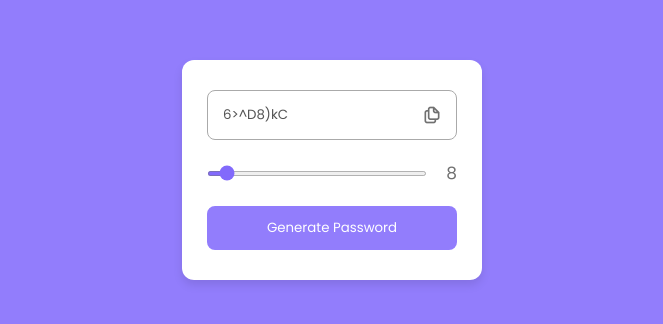
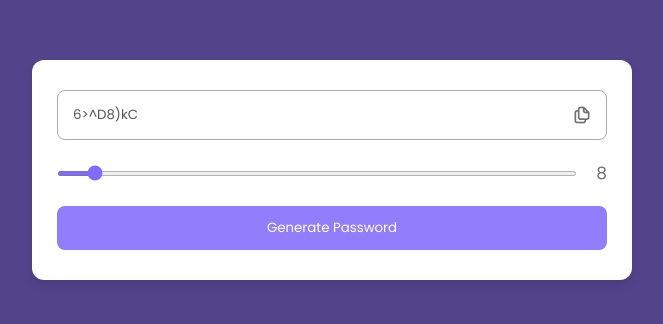
Before and after one commit to hack3rKofi/passwordGenerator, a plain HTML site: page index.html in a window 1280 px wide. Shown: the part 230-554 px from the top of the page, without its empty margins (308-971 px from the left). Drawn offline with nearby package versions, Linux system fonts and the light colour scheme.

Commit message:
initial feature setup complete

```diff
--- a/index.js
+++ b/index.js
@@ -11,7 +11,6 @@ let allCharacters =
 //this function will be called on, page reload, generateButton clicked & rangeInput slide
 const generatePassword = () => {
   let newPassword = '';
-
   //for loop will run till rangeInput value
   for (let i = 0; i < rangeInput.value; i++) {
     let randomNumbers = Math.floor(Math.random() * allCharacters.length);
--- a/style.css
+++ b/style.css
@@ -12,11 +12,11 @@ body {
   display: flex;
   align-items: center;
   justify-content: center;
-  background-color: #927dfc;
+  background-color: #53438b;
 }
 .wrapper {
   position: relative;
-  max-width: 300px;
+  max-width: 600px;
   width: 100%;
   background: #fff;
   border-radius: 12px;
```
